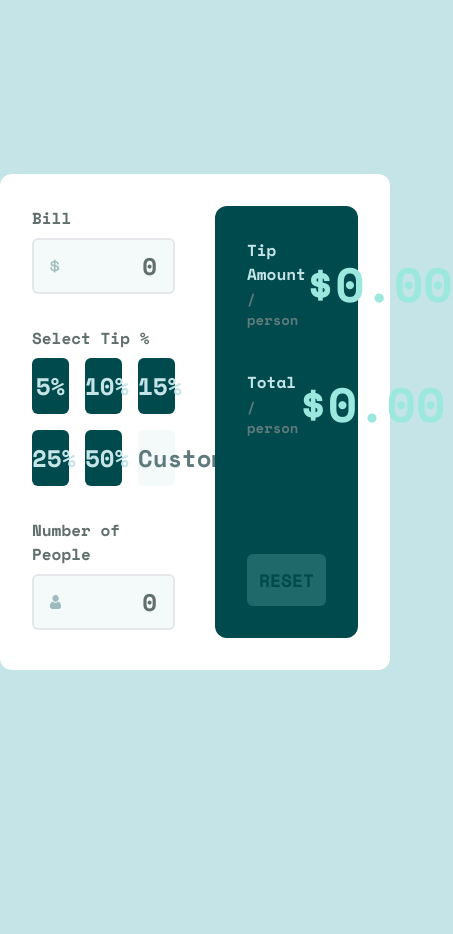
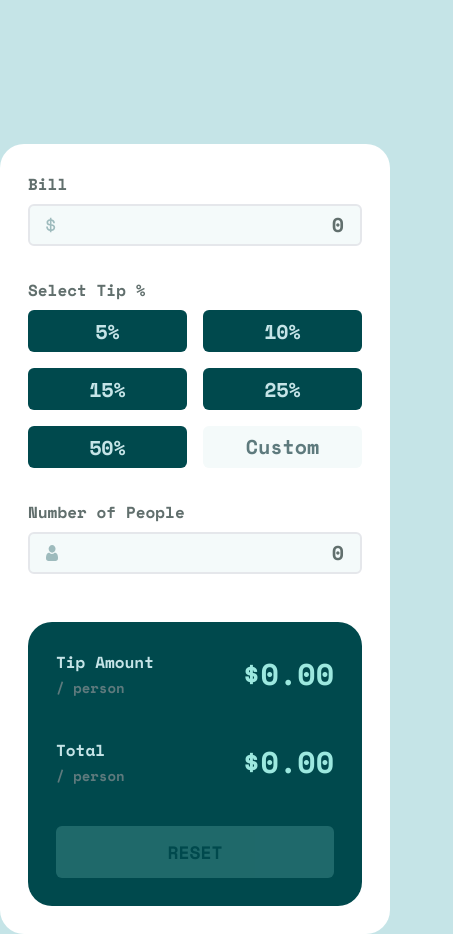
Before and after one commit to MardonZarifjonov/tip-calculator-app, a React (Vite) app: page / in a window 390 px wide. Shown: the whole page, 453 px wide, since content can reach past the window. Before the commit the page ends 844 px from the top, so only its background shows below. Built offline with nearby package versions, Linux system fonts and the light colour scheme.

Commit message:
fixed issues with mobile view

```diff
--- a/src/App.tsx
+++ b/src/App.tsx
@@ -25,8 +25,8 @@ export default function App() {
   } = useCalculator();
 
   return (
-    <main className='w-screen h-screen grid place-items-end screen-sm:place-items-center'>
-      <Card className='bg-white grid grid-cols-1 screen-sm:grid-cols-2 gap-10'>
+    <main className='h-screen pt-36 grid items-end  sm:w-screen sm:pt-0 sm:justify-items-center sm:items-center'>
+      <Card className='bg-white grid grid-cols-1 sm:grid-cols-2 gap-10'>
         <div>
           <LabelText>Bill</LabelText>
           <Input
@@ -36,7 +36,7 @@ export default function App() {
             onChange={handleBillChange}
           />
           <LabelText className='mb-2'>Select Tip &#37;</LabelText>
-          <div className='grid grid-cols-tips-mobile screen-sm:grid-cols-tips-desktop gap-4 mb-8'>
+          <div className='grid grid-cols-tips-mobile sm:grid-cols-tips-desktop gap-4 mb-8'>
             {tips.map((tip) => (
               <CardTip
                 key={tip}
@@ -62,7 +62,7 @@ export default function App() {
             onChange={handlePeopleNumberChange}
           />
         </div>
-        <Card className='bg-dark-cyan-1 flex flex-col gap-10 screen-sm:gap-0  screen-sm:justify-between'>
+        <Card className='bg-dark-cyan-1 flex flex-col gap-10 sm:gap-0  sm:justify-between'>
           <div className='flex flex-col gap-10'>
             <ViewAmount title='Tip Amount' amount={result.tipAmount} />
             <ViewAmount title='Total' amount={result.totalAmount} />
--- a/src/components/card/card.custom.tsx
+++ b/src/components/card/card.custom.tsx
@@ -15,11 +15,11 @@ export function CardCustom({
     'rounded-md',
     'grid',
     'place-items-center',
-    'screen-sm:max-w-tip',
+    'sm:max-w-tip',
     'cursor-pointer',
     'transition',
     'bg-light-cyan-2',
-    'h-element-mobile screen-sm:h-element-desktop',
+    'h-element-mobile sm:h-element-desktop',
     className
   );
 
--- a/src/components/card/card.tip.tsx
+++ b/src/components/card/card.tip.tsx
@@ -18,12 +18,12 @@ export function CardTip({
     'grid',
     'place-items-center',
     'py-2',
-    'screen-sm:max-w-tip',
+    'sm:max-w-tip',
     'cursor-pointer',
     'transition',
     'hover:bg-primary-color',
     'hover:text-dark-cyan-1',
-    'h-element-mobile screen-sm:h-element-desktop',
+    'h-element-mobile sm:h-element-desktop',
     {
       'bg-primary-color text-dark-cyan-1': selected,
       'text-light-cyan-1': !selected,
--- a/src/components/card/card.tsx
+++ b/src/components/card/card.tsx
@@ -6,7 +6,7 @@ export type CardProps = React.DetailedHTMLProps<
 >;
 
 export function Card({ children, className }: CardProps) {
-  const cardClassName = classNames('rounded-xl', 'p-8', className);
+  const cardClassName = classNames('rounded-3xl', 'p-7', className);
 
   return <div className={cardClassName}>{children}</div>;
 }
--- a/src/components/input/input.tsx
+++ b/src/components/input/input.tsx
@@ -39,7 +39,7 @@ export function Input({
     'border-2',
     'transition',
     'relative',
-    'h-element-mobile screen-sm:h-element-desktop',
+    'h-element-mobile sm:h-element-desktop',
     {
       'border-error-color': error,
       'focus-within:border-primary-color': !error,
--- a/src/components/view-amount/view-amount.tsx
+++ b/src/components/view-amount/view-amount.tsx
@@ -13,7 +13,7 @@ export function ViewAmount({ title, per = 'person', amount }: ViewAmountProps) {
         <p className='text-light-cyan-1 text-base'>{title}</p>
         <span className='text-sm text-dark-cyan-2'>&#47; {per}</span>
       </div>
-      <p className='text-3xl screen-sm:text-5xl text-primary-color'>
+      <p className='text-3xl sm:text-5xl text-primary-color'>
         {formatDollarCurrency(amount)}
       </p>
     </div>
--- a/src/index.css
+++ b/src/index.css
@@ -6,5 +6,5 @@ body {
   font-family: 'Space Mono', sans-serif;
   /* font-size: 24px; */
 
-  @apply bg-light-cyan-1 text-xl  screen-sm:text-2xl;
+  @apply bg-light-cyan-1 text-xl  sm:text-2xl;
 }
--- a/tailwind.config.js
+++ b/tailwind.config.js
@@ -3,10 +3,6 @@ export default {
   content: ['./index.html', './src/**/*.{js,ts,jsx,tsx}'],
   theme: {
     extend: {
-      screens: {
-        'screen-sm': '375px',
-        'screen-lg': '1440px',
-      },
       colors: {
         'primary-color': 'hsl(173, 62%, 76%)',
         'dark-cyan-1': 'hsl(183, 100%, 15%)',
```
